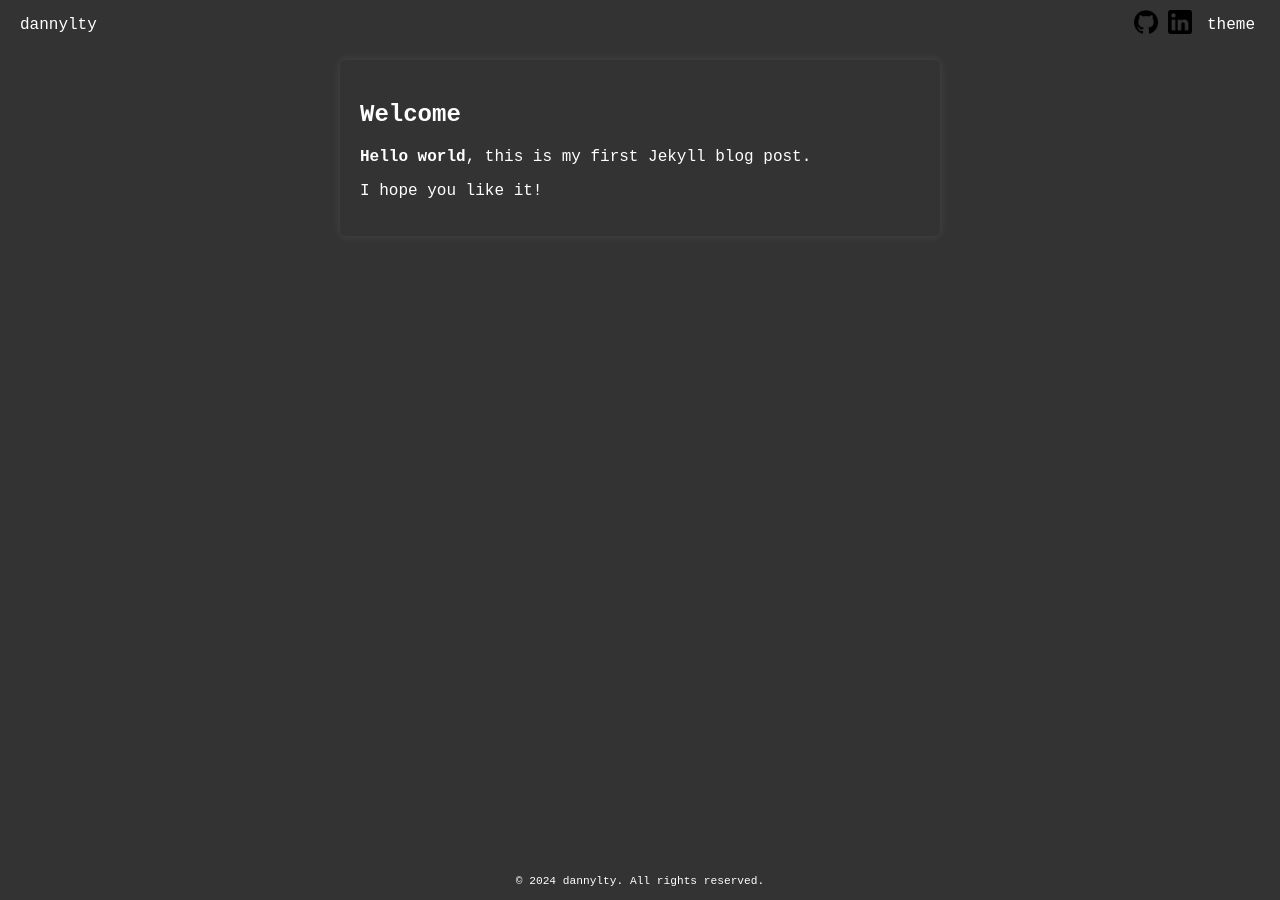
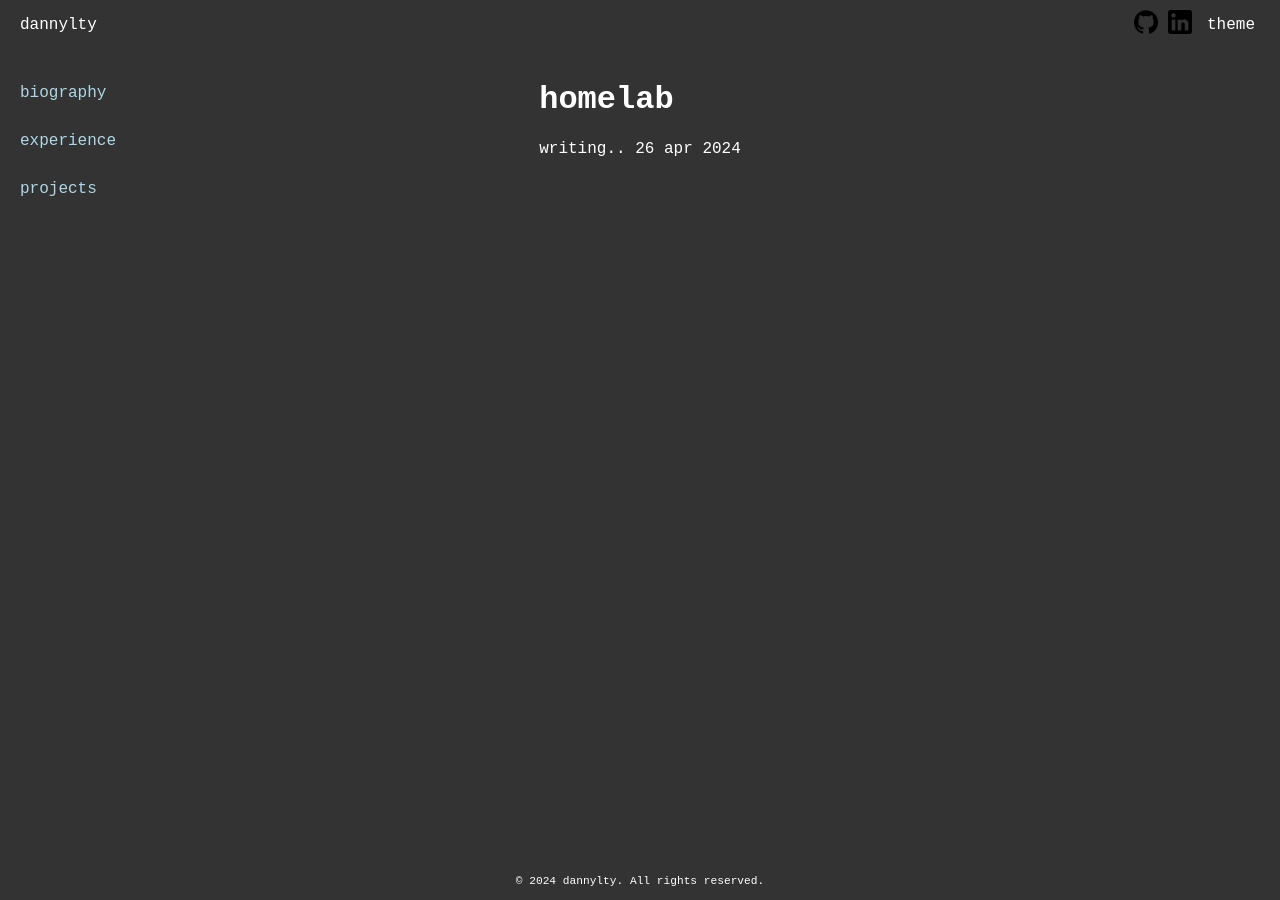
Before and after one commit to dannylty/portfolio, a Jekyll site: the page built from posts/projects/_posts/2024-04-26-homelab.md, in a window 1280 px wide. Built offline with Jekyll 4.4.1, drawn with Linux system fonts in a browser that asks for light colours.

Commit message:
Adjust project page

```diff
--- /dev/null
+++ b/_layouts/post_project.html
@@ -0,0 +1,18 @@
+---
+layout: default
+---
+
+<aside class="sidebar">
+    <nav>
+      <ul>
+        <li><a href="/about.html#biography">biography</a></li>
+        <li><a href="/about.html#experience">experience</a></li>
+        <li><a href="/about.html#projects">projects</a></li>
+        <!-- More sidebar links -->
+      </ul>
+    </nav>
+  </aside>
+
+  <main class="main-content">
+    {{ content }}
+  </main>
--- a/posts/projects/_posts/2024-04-26-homelab.md
+++ b/posts/projects/_posts/2024-04-26-homelab.md
@@ -1,12 +1,9 @@
 ---
-layout: post_app
+layout: post_project
 title:  "homelab"
-description: Homelab
-link: "404"
+description: Cluster of x86 and ARM Machines
 ---
 
-# Welcome
-
-**Hello world**, this is my first Jekyll blog post.
-
-I hope you like it!
+# homelab
+writing..
+26 apr 2024
```
Also changed, not shown: about.md (+1 -1 lines).
